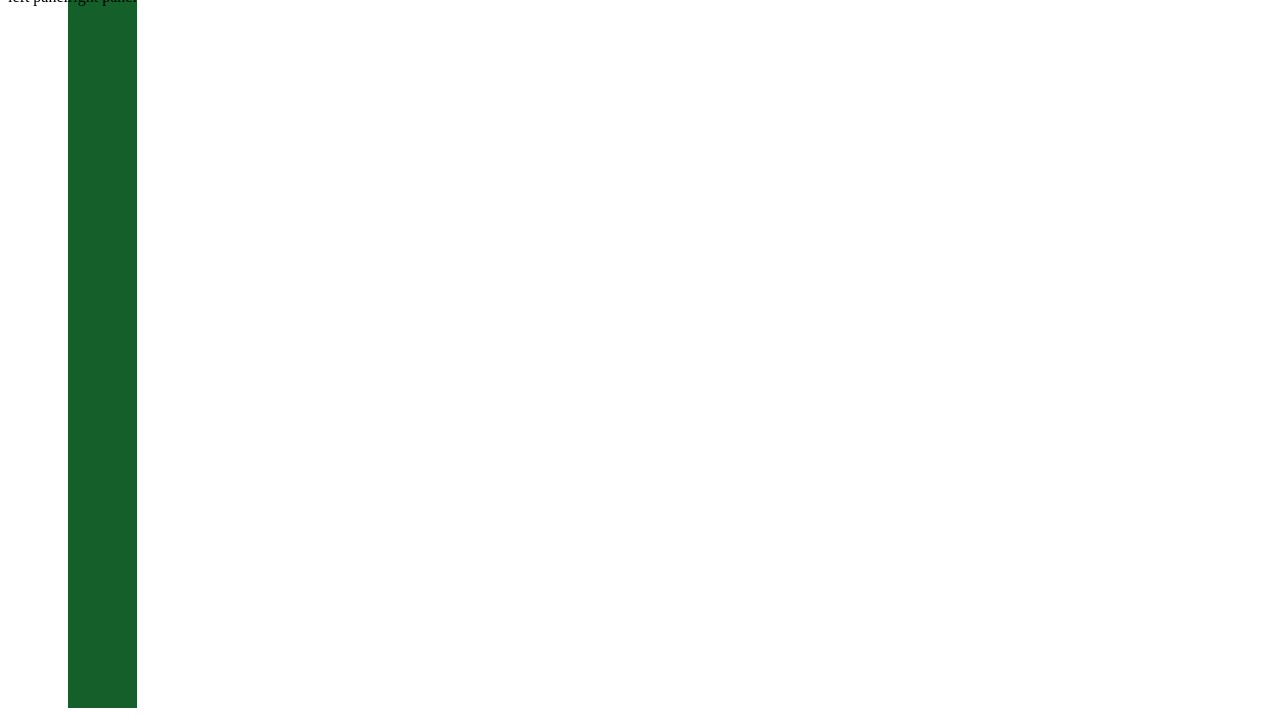
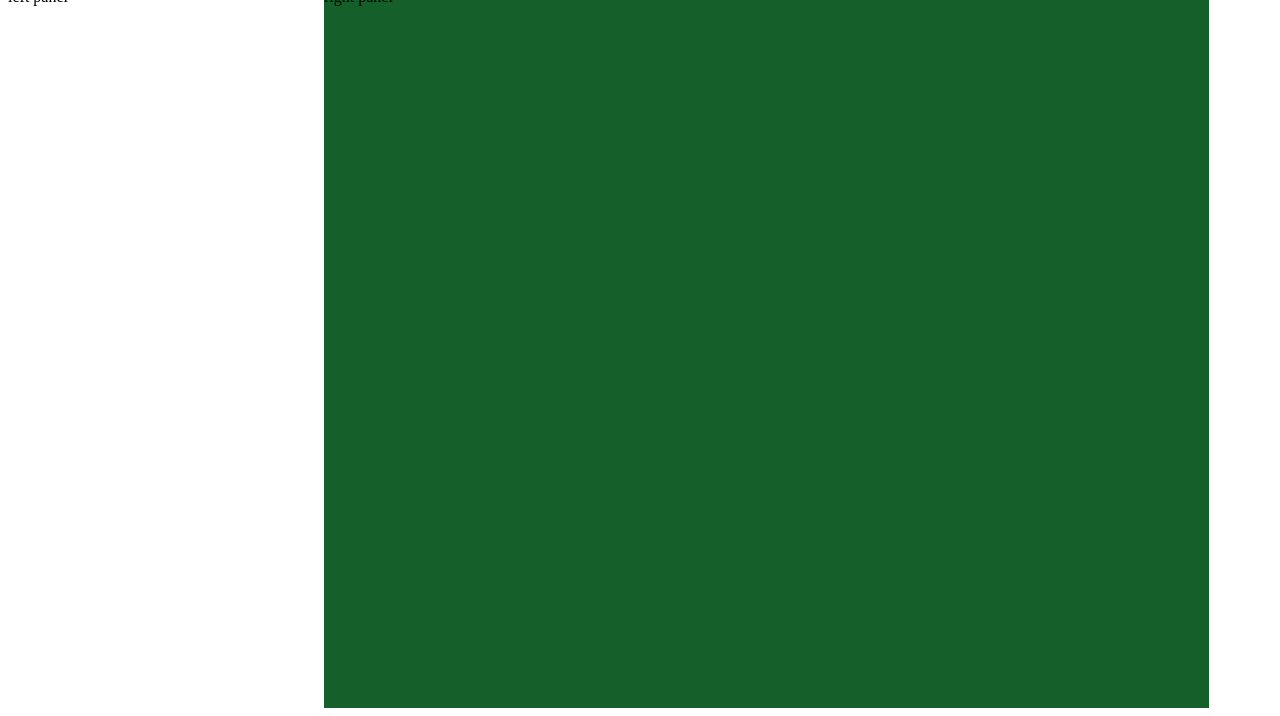
Before and after one commit to lalhming-muana/CS-site, a plain HTML site: page index.html in a window 1280 px wide. Shown: the part 100-816 px from the top of the page. Drawn offline with Linux system fonts and the light colour scheme.

Commit message:
added flex-basis to adjust width

```diff
--- a/index.css
+++ b/index.css
@@ -20,6 +20,7 @@ img{
     background-color: white;
     max-width: 30%;
     max-height: 100%;
+    flex-basis: 25%;
 
 }
 
@@ -27,4 +28,7 @@ img{
     background-color: #155f2a;
     max-width: 70%;
     max-height: 100%;
+    flex-basis: 75%;
+
+
 }
```
